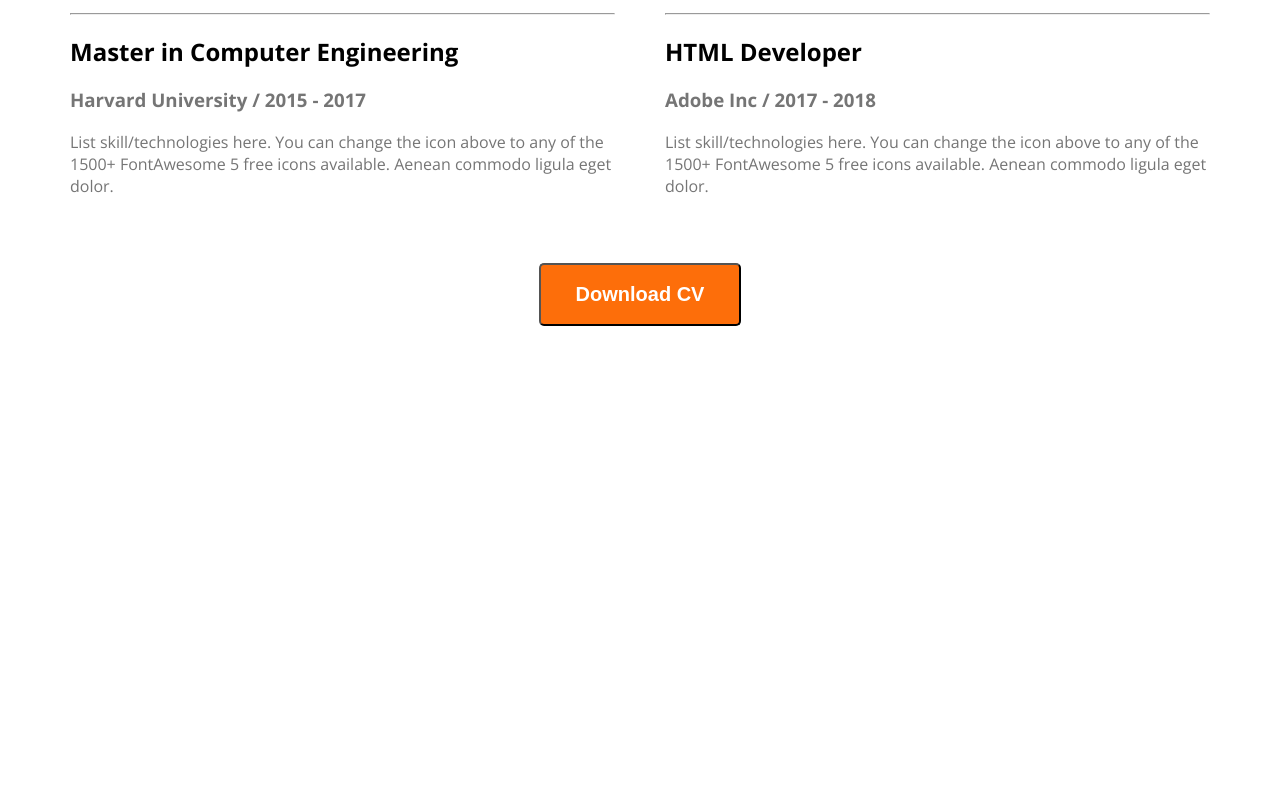
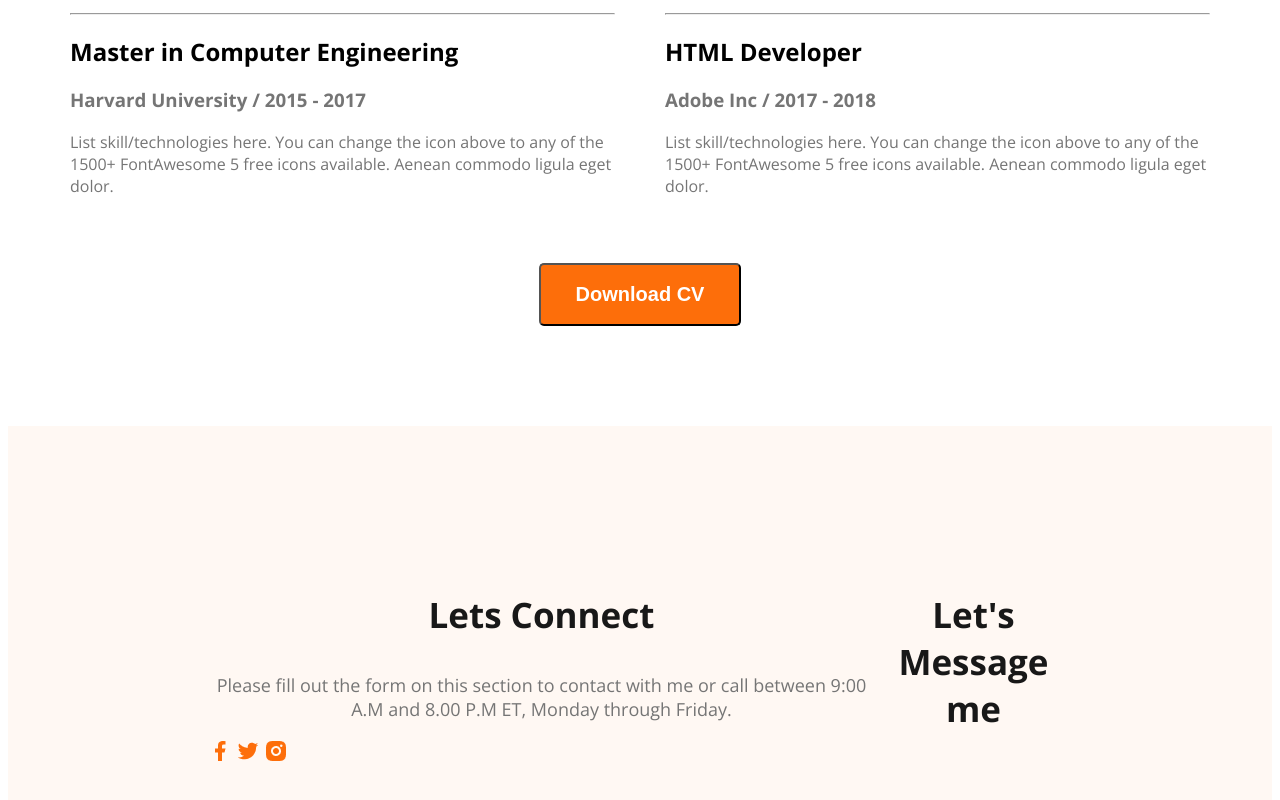
Before and after one commit to Sadman-Chowdhury/webdeveloper-portfolio, a plain HTML site: page index.html in a window 1280 px wide. Shown: the part 2850-3650 px from the top of the page. Before the commit the page ends 3184 px from the top, so only its background shows below. Drawn offline with nearby package versions, Linux system fonts and the light colour scheme.

Commit message:
basic footer

```diff
--- a/index.html
+++ b/index.html
@@ -135,7 +135,19 @@
         </section>
     </main>
     <footer>
-
+        <div class="footer-col">
+            <h3 class="section-title">Lets Connect</h3>
+            <p class="section-des">Please fill out the form on this section to contact with me or call between 9:00 A.M and 8.00 P.M ET, Monday through Friday.</p>
+            <div class="social-links">
+                <a href=""><img src="/images/icons/facebook.png" alt=""></a>
+                <a href=""><img src="/images/icons/twitter.png" alt=""></a>
+                <a href=""><img src="/images/icons/insta.png" alt=""></a>
+            </div>
+        </div>
+        <div class="footer-col">
+            <h3 class="section-title">Let's Message me</h3>
+            <p class="section-des"></p>
+        </div>
     </footer>
 </body>
 </html>
--- a/styles.css/portfolio.css
+++ b/styles.css/portfolio.css
@@ -149,3 +149,11 @@ main section{
     text-align: center;
     margin-top: 50px;
 }
+
+/* Footer CSS */
+footer{
+    display: flex;
+    background: #FFF8F3;
+    padding: 130px 200px;
+    margin-top: 100px;
+}
```
